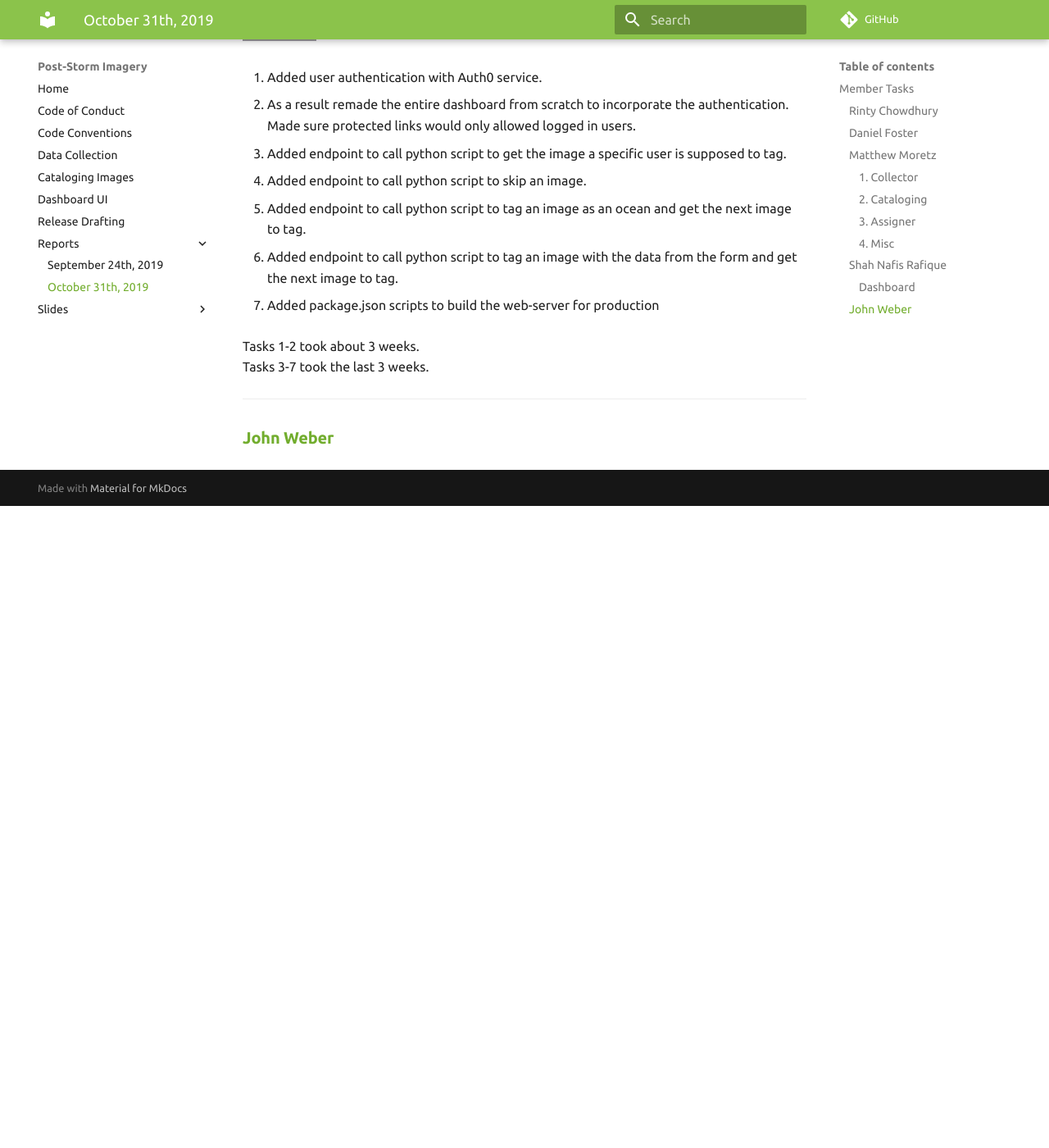
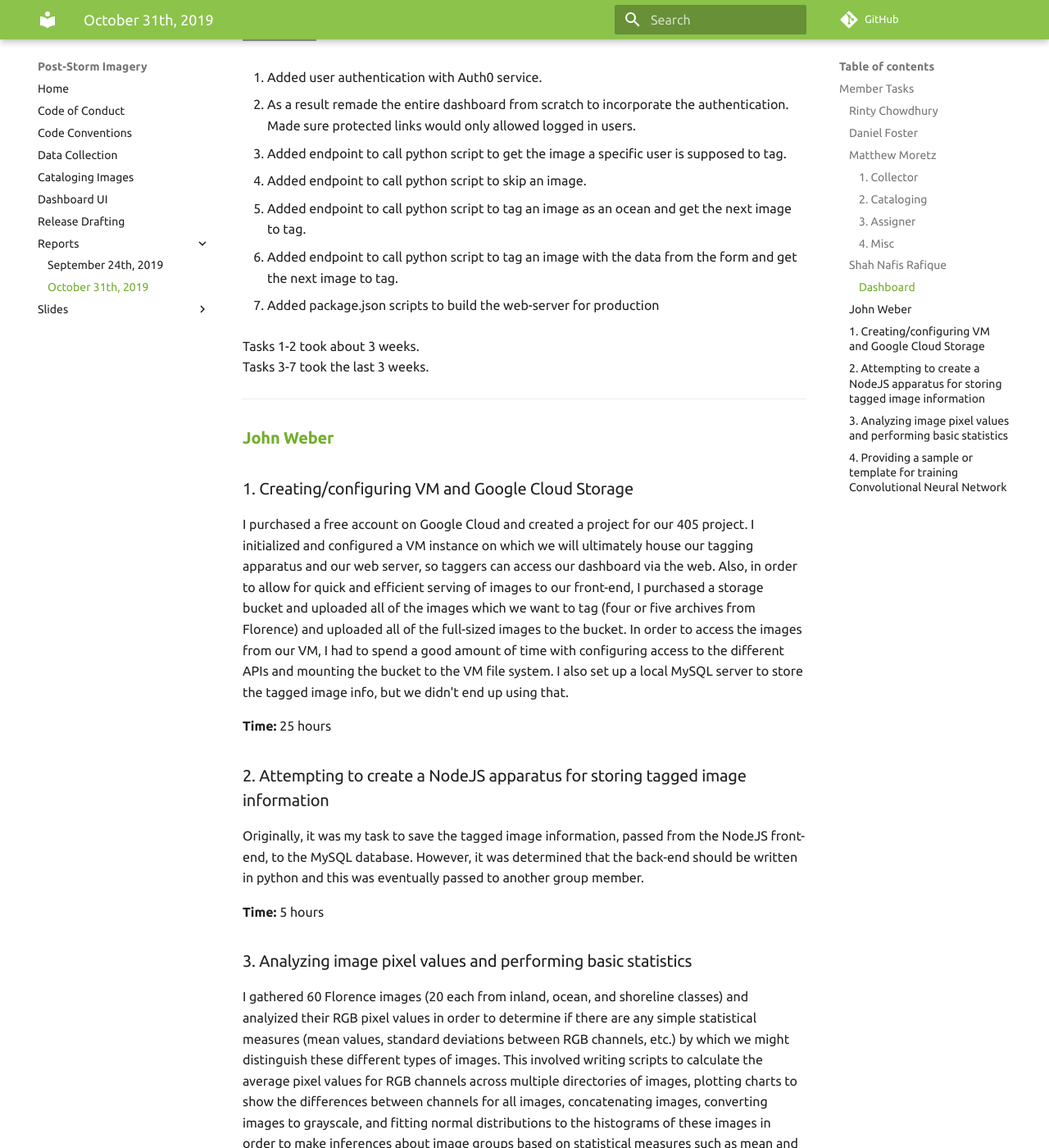
Before and after one commit to UNCG-CSE/Poststorm_Imagery, an MkDocs documentation site: the page built from docs/reports/progress_report_31-10-2019.md, in a window 1280 px wide and 1400 px high, scrolled down 2156 px. Shown: the whole window at 82% size. Built offline with MkDocs 1.6.1 and Material for MkDocs 9.7.7, drawn with Linux system fonts in a browser that asks for light colours; comment, search, counter and statistics services are not loaded; before the commit the page ends 2773 px from its top, so only the background shows below that; some of the changed text lies outside the part shown; grey boxes are pictures that could not be loaded.

Commit message:
Progress report

```diff
--- a/docs/reports/progress_report_31-10-2019.md
+++ b/docs/reports/progress_report_31-10-2019.md
@@ -130,5 +130,59 @@ Tasks 3-7 took the last 3 weeks.
 ---
 
 ### [**John Weber**](https://github.com/JWeb56)
+###1.  Creating/configuring VM and Google Cloud Storage
 
-<!-- Insert tasks here -->
+I purchased a free account on Google Cloud and created a project for our 405 project.
+I initialized and configured a VM instance on which we will ultimately house our tagging apparatus
+and our web server, so taggers can access our dashboard via the web. Also, in order to allow for
+quick and efficient serving of images to our front-end, I purchased a storage bucket and uploaded
+all of the images which we want to tag (four or five archives from Florence) and uploaded all of the
+full-sized images to the bucket. In order to access the images from our VM, I had to spend
+a good amount of time with configuring access to the different APIs and mounting the bucket to the
+VM file system. I also set up a local MySQL server to store the tagged image info, but we didn't end up
+using that.
+
+
+**Time:** 25 hours
+
+###2.  Attempting to create a NodeJS apparatus for storing tagged image information
+
+Originally, it was my task to save the tagged image information, passed from the NodeJS front-end,
+to the MySQL database. However, it was determined that the back-end should be written in python and this was eventually
+passed to another group member.
+
+
+**Time:** 5 hours
+
+###3.  Analyzing image pixel values and performing basic statistics
+
+I gathered 60 Florence images (20 each from inland, ocean, and shoreline classes) and analyized their RGB
+pixel values in order to determine if there are any simple statistical measures (mean values, standard deviations
+between RGB channels, etc.) by which we might distinguish these different types of images.
+This involved writing scripts to calculate the average pixel values for RGB channels across multiple directories
+of images, plotting charts to show the differences between channels for all images, concatenating images,
+converting images to grayscale, and fitting normal distributions to the histograms of these
+images in order to make inferences about image groups based on statistical measures such as mean
+and standard deviation. I then constructed confidence intervals to determine whether the mean differences
+observed across the different classes of images were statistically significant.
+
+
+[![Source](https://img.shields.io/badge/Source-Click%20Me-informational)](
+https://github.com/UNCG-CSE/Poststorm_Imagery/tree/master/src/python/psic/stats)
+
+**Time:** 30 hours
+
+###4.  Providing a sample or template for training Convolutional Neural Network
+
+Since our ultimate goal is to train a convolutional neural network to classify our images based on a certain
+number of classes/labels, but we still have not completed the tagging of our images, I wanted to
+provide a sample script which shows how to train and test a neural network model. The example I provided was largely
+taken from an example provided by keras/tensorflow, and trains a network to classify/recognize
+a set of images taken from a fashion dataset. Hopefully this will serve as a reference for group members
+as we progess into the next stage of our project.
+
+
+[![Source](https://img.shields.io/badge/Source-Click%20Me-informational)](
+https://github.com/UNCG-CSE/Poststorm_Imagery/tree/master/src/python/psic/cnn_model)
+
+**Time:** 1-2 hours
```
